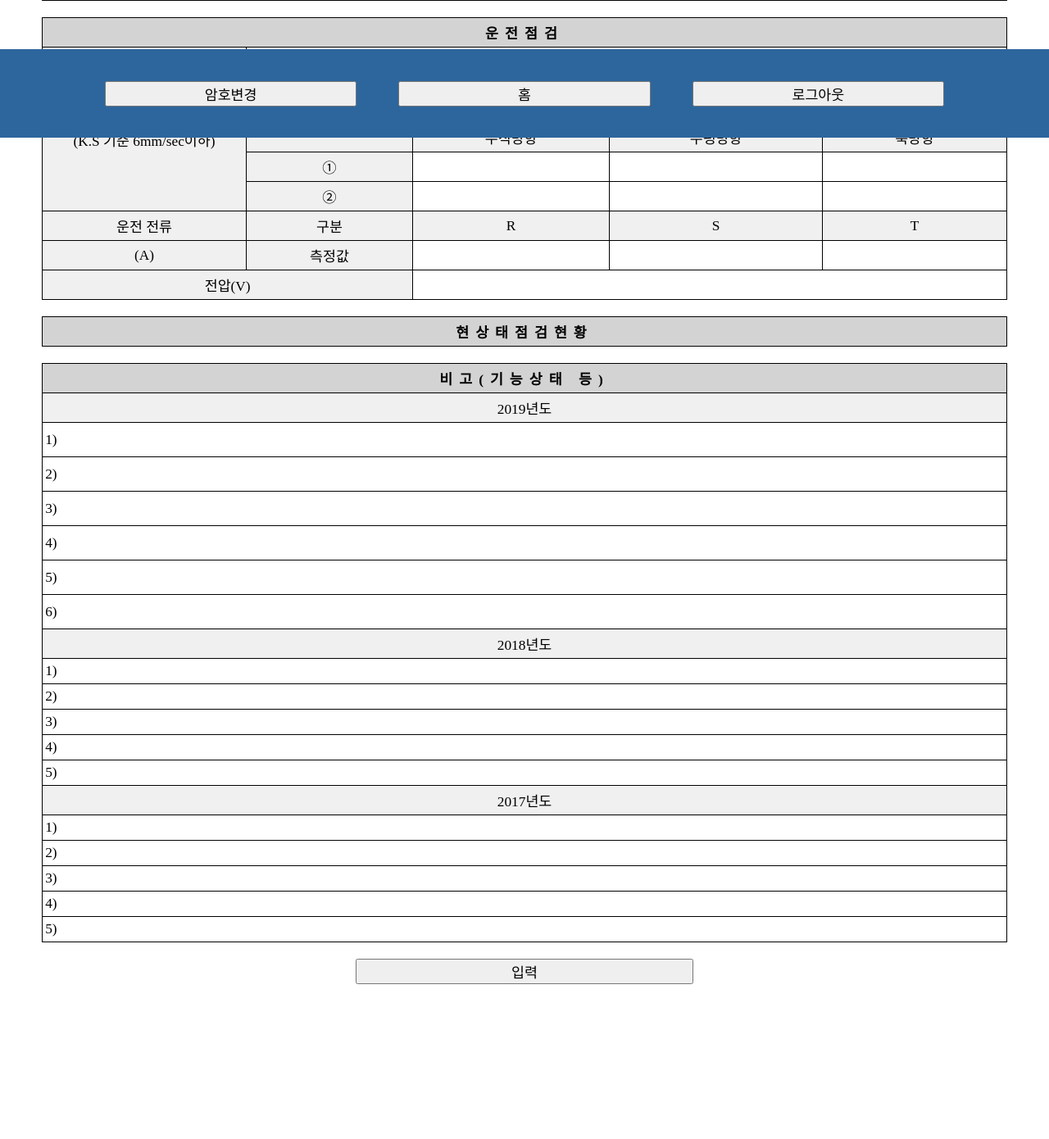
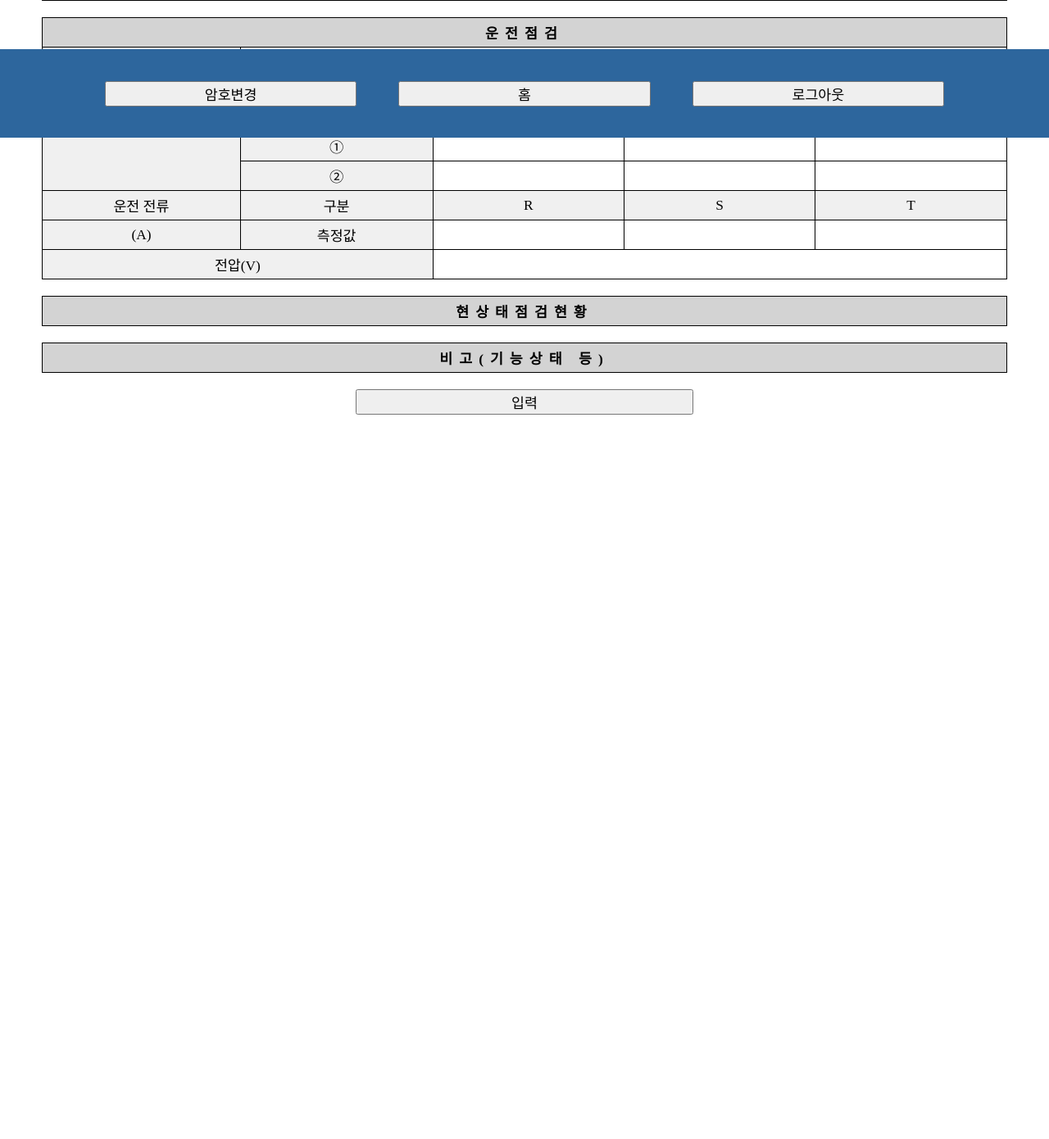
Before and after one commit to hyunjiyoo/JetFan-project, a Flask app: template jetFan-project/templates/trace.html in a window 1280 px wide. Shown: the part 632-2022 px from the top of the page at 82% size. After the commit the page ends 1138 px from the top, so only its background shows below. Run offline with Flask 2, Linux system fonts and the light colour scheme; the template is opened without the code that fills it, so the values that code supplies are empty; parts of the project's set-up code (start-up, migrations or seed data) failed here and were passed over; some libraries are stand-ins or nearby versions.

Commit message:
추적도면 - 비고

```diff
--- a/jetFan-project/templates/trace.html
+++ b/jetFan-project/templates/trace.html
@@ -84,19 +84,19 @@
                     <td colspan='5' class='table-header'>운전점검</td>
                 </tr>
                 <tr>
-                    <td rowspan='5' colspan='1' class='table-title'>진동<br>(K.S 기준 6mm/sec이하)</td>
-                    <td colspan='4' class='table-title'>턴버클 & FAN 안정판 체결부위<br>(대당 2Point)</td>
+                    <td rowspan='5' colspan='1' class='table-title'>진동</td>
+                    <td colspan='4' class='table-title'>턴버클 & FAN 안정판 체결부위</td>
                 </tr>
                 <tr>
                     <td rowspan='2' class='table-title'>구분</td>
-                    <td class='table-title'>Vertical</td>
-                    <td class='table-title'>Horizontal</td>
-                    <td class='table-title'>Axial</td>
+                    <td class='table-title'>V</td>
+                    <td class='table-title'>H</td>
+                    <td class='table-title'>A</td>
                 </tr>
                 <tr>
-                    <td class='table-title'>수직방향</td>
-                    <td class='table-title'>수평방향</td>
-                    <td class='table-title'>축방향</td>
+                    <td class='table-title'>수직</td>
+                    <td class='table-title'>수평</td>
+                    <td class='table-title'>축</td>
                 </tr>
                 <tr>
                     <td class='table-title'>①</td>
@@ -140,30 +140,7 @@
 
         <div id='etc'>
             <table>
-                <tr>
-                    <td class='table-header'>비고(기능상태 등)</td>
-                </tr>
-                <tr><td class='table-title'>2019년도</td></tr>
-                <tr><td>1) <input type="text" name="" maxlength="28"></td></tr>
-                <tr><td>2) <input type="text" name="" maxlength="28"></td></tr>
-                <tr><td>3) <input type="text" name="" maxlength="28"></td></tr>
-                <tr><td>4) <input type="text" name="" maxlength="28"></td></tr>
-                <tr><td>5) <input type="text" name="" maxlength="28"></td></tr>
-                <tr><td>6) <input type="text" name="" maxlength="28"></td></tr>
-
-                <tr><td class='table-title'>2018년도</td></tr>
-                <tr><td>1)</td></tr>
-                <tr><td>2)</td></tr>
-                <tr><td>3)</td></tr>
-                <tr><td>4)</td></tr>
-                <tr><td>5)</td></tr>
-
-                <tr><td class='table-title'>2017년도</td></tr>
-                <tr><td>1)</td></tr>
-                <tr><td>2)</td></tr>
-                <tr><td>3)</td></tr>
-                <tr><td>4)</td></tr>
-                <tr><td>5)</td></tr>
+                <tr><td class='table-header'>비고(기능상태 등)</td></tr>
             </table>
             <button id='inputBtn' type='button'>입력</button>
         </div>
@@ -175,6 +152,7 @@
 {% include 'footer.html' %}
 <script>
 
+// 콤보박스 세팅
 const setOptionBox = (target, nextTarget) => {
     const opt = document.querySelectorAll(`#${nextTarget} option`);
     if(opt.length > 1) {
@@ -189,8 +167,8 @@ const setOptionBox = (target, nextTarget) => {
     const xhttp = new XMLHttpRequest();
     xhttp.onreadystatechange = function() {
         if (this.readyState === 4 && this.status === 200) {
-            let data = this.responseText.slice(1,-1).split(', ');
-
+            let data = JSON.parse(this.responseText);
+            console.log('data :>> ', data);
             switch(nextTarget) {
                 case 'branch':
                     const bran_name = data.filter((elem, i) => i%2===0);
@@ -199,7 +177,7 @@ const setOptionBox = (target, nextTarget) => {
                     for(let j = 0; j < data.length/2; j++) {
                         let opt = document.createElement('option');
                         document.querySelector(`#${nextTarget}`).appendChild(opt);
-                        opt.innerText = bran_name[j].replaceAll("'", "");
+                        opt.innerText = bran_name[j];
                         opt.value = bran_code[j];
                     }
                     break;
@@ -211,7 +189,7 @@ const setOptionBox = (target, nextTarget) => {
                     for(let j = 0; j < data.length/2; j++) {
                         let opt = document.createElement('option');
                         document.querySelector(`#${nextTarget}`).appendChild(opt);
-                        opt.innerText = tunn_name[j].replaceAll("'", "");
+                        opt.innerText = tunn_name[j];
                         opt.value = tunn_code[j];
                     }
                     break;
@@ -224,7 +202,7 @@ const setOptionBox = (target, nextTarget) => {
                     for(let j = 0; j < jetfan_way.length; j++) {
                         let opt = document.createElement('option');
                         document.querySelector(`#${nextTarget}`).appendChild(opt);
-                        opt.innerText = jetfan_way[j].replaceAll("'", "");
+                        opt.innerText = jetfan_way[j];
                     }
                     break;
 
@@ -236,14 +214,14 @@ const setOptionBox = (target, nextTarget) => {
                     for(let j = 0; j < jetfan_lane.length; j++) {
                         let opt = document.createElement('option');
                         document.querySelector(`#${nextTarget}`).appendChild(opt);
-                        opt.innerText = jetfan_lane[j].replaceAll("'", "");
+                        opt.innerText = jetfan_lane[j];
                     }
                     break;
 
                 case 'jetfan_no':
                     let jetfan_no = data.filter((elem, i) => i%4===0).filter((x, i, a) => a.indexOf(x) == i);
                     const jetfan_code = data.filter((elem, i) => i%4===1);
-                    const jetfan_maker = data.filter((elem, i) => i%4===2).filter((x, i, a) => a.indexOf(x) == i)[0].replaceAll("'", "");
+                    const jetfan_maker = data.filter((elem, i) => i%4===2).filter((x, i, a) => a.indexOf(x) == i)[0];
                     const jetfan_diagram = data.filter((elem, i) => i%4===3);
 
                     const jetfanLaneElem = document.querySelectorAll('#jetfan_lane option')[document.querySelector('#jetfan_lane').selectedIndex];
@@ -265,18 +243,18 @@ const setOptionBox = (target, nextTarget) => {
                     for(let j = 0; j < jetfan_no.length; j++) {
                         let opt = document.createElement('option');
                         document.querySelector(`#${nextTarget}`).appendChild(opt);
-                        opt.innerText = jetfan_no[j].replaceAll("'", "");
+                        opt.innerText = jetfan_no[j];
                         opt.value = jetfan_code[j];
                         opt.dataset.jetfan_maker = jetfan_maker;
-                        opt.dataset.jetfan_diagram = jetfan_diagram[j].replaceAll("'", "");
+                        opt.dataset.jetfan_diagram = jetfan_diagram[j];
                     }
 
                     break;
 
                 case 'year':
                     const eval_year = data[0].split(', ');
-                    const eval_emp = data[1].replaceAll("'", "");
-                    const eval_ymd = data[2].replaceAll("'", "").slice(0, 10);
+                    const eval_emp = data[1];
+                    const eval_ymd = data[2].slice(0, 10);
                     const jetfanNoElem = document.querySelectorAll('#jetfan_no option')[document.querySelector('#jetfan_no').selectedIndex];
 
                     document.querySelector('#jetfan_name').innerText = jetfanNoElem.text;
@@ -284,6 +262,8 @@ const setOptionBox = (target, nextTarget) => {
                     document.querySelector('#eval_ymd').innerText = eval_ymd;
                     document.querySelector('#jetfan_maker').innerText = jetfanNoElem.dataset.jetfan_maker;
                     document.querySelector('#planImg img').src = './jetfan/2020/' + jetfanNoElem.dataset.jetfan_diagram;
+
+                    // 운전 점검
                     document.querySelector('#eval_vibrate_y_1').innerText = data[3];
                     document.querySelector('#eval_vibrate_x_1').innerText = data[4];
                     document.querySelector('#eval_vibrate_z_1').innerText = data[5];
@@ -298,8 +278,9 @@ const setOptionBox = (target, nextTarget) => {
                     for(let j = 0; j < eval_year.length; j++) {
                         let opt = document.createElement('option');
                         document.querySelector(`#${nextTarget}`).appendChild(opt);
-                        opt.innerText = eval_year[j].replaceAll("'", "");
+                        opt.innerText = eval_year[j];
                     }
+
                     break;
 
             }
@@ -321,22 +302,64 @@ const setStatusChk = () => {
     const xhttp = new XMLHttpRequest();
     xhttp.onreadystatechange = function() {
         if(this.readyState === 4 && this.status === 200) {
-            let data = this.responseText.slice(1,-1).split(', ');
-            const tc_seq = data.filter((elem, i) => i%2===0);
-            const tc_content = data.filter((elem, i) => i%2===1);
+            let data = JSON.parse(this.responseText);
 
-            const table = document.querySelector('#curStatusChk table');
+            // 현 상태 점검 현황
+            const tc_seq = data[0].filter((elem, i) => i%2===0);
+            const tc_content = data[0].filter((elem, i) => i%2===1);
+            const chkTbl = document.querySelector('#curStatusChk table');
             for(let i = 0; i < tc_content.length; i++) {
                 let tr = document.createElement('tr');
                 let td = document.createElement('td');
                 let input = document.createElement('input');
-                table.appendChild(tr);
+                chkTbl.appendChild(tr);
                 tr.appendChild(td);
                 td.appendChild(input);
                 input.type = 'text';
                 input.maxLength = 40;
-                input.value = tc_content[i].replaceAll("'", "");
+                input.value = tc_content[i];
             }
+
+
+            // 비고 데이터
+            const setNoteArr = (arr, opt) => {
+                const tn_year = arr.filter((elem, i) => i%3===0);
+                const tn_seq = arr.filter((elem, i) => i%3===1);
+                const tn_content = arr.filter((elem, i) => i%3===2);
+
+                const etcTbl = document.querySelector('#etc table');
+                const tr = document.createElement('tr');
+                const td = document.createElement('td');
+                etcTbl.appendChild(tr);
+                tr.appendChild(td);
+                td.className = 'table-title';
+                td.innerText = tn_year[0].replaceAll("'", "") + '년도';
+
+                for(let i = 0; i < tn_content.length; i++) {
+                    let tr = document.createElement('tr');
+                    let td = document.createElement('td');
+                    etcTbl.appendChild(tr);
+                    tr.appendChild(td);
+                    switch(opt) {
+                        case 'noteCurYear':
+                            let input = document.createElement('input');
+                            td.appendChild(input);
+                            input.type = 'text';
+                            input.maxLength = 28;
+                            input.value = tn_content[i];
+                            break;
+
+                        case 'noteOneYearAgo':
+                        case 'noteTowYearAgo':
+                            td.innerText = tn_content[i];
+                            break;
+                    }
+                }
+            }
+
+            setNoteArr(data[1], 'noteCurYear');
+            setNoteArr(data[2], 'noteOneYearAgo');
+            setNoteArr(data[3], 'noteTowYearAgo');
         }
     }
 
```
Also changed, not shown: jetFan-project/routes/trace_routes.py (+35 -7 lines).
